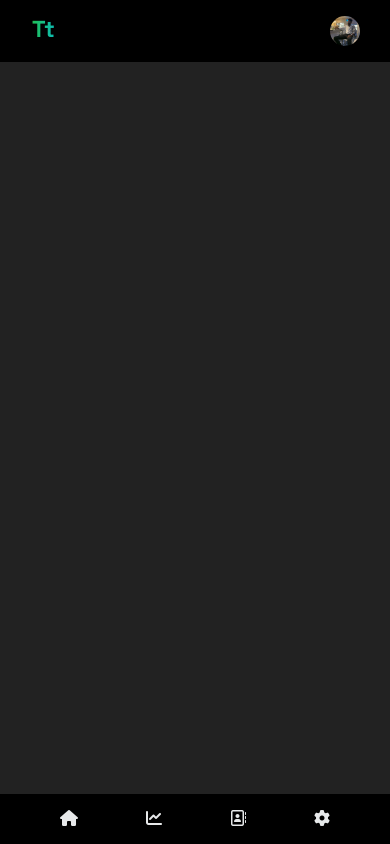
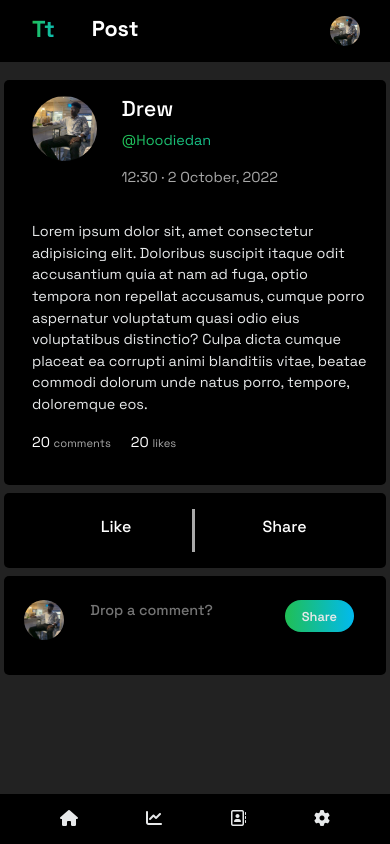
Before and after one commit to HoodieDan/Tektalk, a Vue app: page /post/1 in a window 390 px wide. Before the commit this address had no page. Built offline with nearby package versions, Linux system fonts and the light colour scheme.

Commit message:
added individual post page and made it responsive

```diff
--- a/src/App.vue
+++ b/src/App.vue
@@ -108,5 +108,8 @@ p {
         padding-left: 1rem;
         padding-right: 0.25rem;
     }
+    .pad {
+      padding-top: 5rem;
+    }
 }
 </style>
--- a/src/assets/main.css
+++ b/src/assets/main.css
@@ -46,3 +46,18 @@
 .no-underline {
     text-decoration: none;
 }
+.light {
+    color: #e7e9ea;
+}
+.darkest {
+    color: #222222;
+}
+.text-gradient {
+    background: linear-gradient(to right, #20BF55, #01BAEF);
+    -webkit-text-fill-color: transparent;
+    -webkit-background-clip: text;
+}
+.normal-fa {
+    background-color: transparent;
+    color: #e7e9ea;
+}
--- /dev/null
+++ b/src/components/AddComment.vue
@@ -0,0 +1,86 @@
+<template>
+  <div class="">
+    <div class="post-box">
+        <div class="row">
+            <router-link :to="{name: 'Profile', params: { username: 'hoodiedan' }}" class="col-lg-1 col-md-1 col-sm-2 col-2">
+                <div class="circular">
+                    <img src="../assets/images/me.jpg" alt="handsome">
+                </div>
+            </router-link>
+            <div class="col-lg-11 col-md-11 col-sm-10 col-10 form">
+                <div class="row w-100">
+                    <div class="col-8 ">
+                        <textarea name="status" id="status" :class="{ 'stop-typing': tooLong }" rows="2" placeholder="Drop a comment?"
+                        v-model="status"></textarea>
+                    </div>
+                    <div class="col-4 buttons">
+                        <div class="talk-btn">
+                            <p class="other-talks">Share</p>
+                        </div>
+                    </div>
+                </div>
+            </div>
+        </div>
+    </div>
+  </div>
+</template>
+
+<script>
+export default {
+    name: 'AddComment',
+    data() {
+        return {
+            status: '',
+        }
+    },
+    computed: {
+        tooLong() {
+            return this.status.length >= 140
+        }
+    }
+}
+</script>
+
+<style scoped>
+div.post-box {
+    width: 100%;
+    background-color: #000;
+    padding: 1.5rem 1rem;
+    border-radius: 5px;
+    margin-bottom: 0.5rem;
+}
+div.form {
+    display: flex;
+    align-items: center;
+}
+div.form > *, div.buttons > * {
+    margin-right: 0.5rem;
+}
+textarea {
+    background: transparent;
+    backdrop-filter: blur(45px);
+    color: #e7e9ea;
+    border: none;
+    width: 100%;
+    cursor: pointer;
+    font-size: 0.9rem;
+    font-weight: 500;
+    resize: none;
+}
+textarea:focus {
+    outline-style: none;
+}
+.stop-typing {
+    pointer-events: none;
+}
+.talk-btn {
+  padding: 0.5rem 2rem;
+}
+.other-talks {
+  margin: 0;
+}
+div.attached {
+    display: flex;
+    align-items: center;
+}
+</style>
--- a/src/components/PostItem.vue
+++ b/src/components/PostItem.vue
@@ -1,7 +1,7 @@
 <template>
   <div class="">
     <div class="post" v-for="post in postArr" :key="post">
-        <div class="row">
+        <router-link :to="{ name: 'Post', params: { postID: post } }" class="row no-underline">
             <router-link :to="{name: 'Profile', params: { username: 'hoodiedan' }}" class="col-lg-1 col-md-1 col-sm-2 col-2">
                 <div class="circular">
                     <img src="../assets/images/me.jpg" alt="handsome">
@@ -10,10 +10,10 @@
             <div class="col-lg-11 col-md-11 col-sm-10 col-10">
                 <div>
                     <div class="user-details">
-                        <h6 class="mb-0">Drew · <span class="subtext">now</span></h6>
+                        <h6 class="mb-0 light">Drew · <span class="subtext">now</span></h6>
                         <p class="subtext username">@Hoodiedan</p>
                     </div>
-                    <div class="user-post">
+                    <div class="user-post light">
                         <p>Lorem ipsum dolor sit, amet consectetur adipisicing elit.
                             Doloribus suscipit itaque odit accusantium quia at nam ad fuga,
                             optio tempora non repellat accusamus, cumque porro aspernatur
@@ -21,9 +21,12 @@
                             cumque placeat ea corrupti animi blanditiis vitae, beatae commodi
                             dolorum unde natus porro, tempore, doloremque eos.</p>
                     </div>
+                </div>
+            </div>
+        </router-link>
         <div class="function-icons">
             <!-- comment lol -->
-                        <div class="svg-box">
+            <router-link :to="{ name: 'Post', params: { postID: post } }" class="svg-box no-underline d-flex">
                 <svg
                     width="16px"
                     height="16px"
@@ -42,7 +45,7 @@
                     </g>
                 </svg>
                 <p class="subtext">{{ post }}</p>
-                        </div>
+            </router-link>
             <!-- Like  -->
             <div class="svg-box">
                 <svg
@@ -86,10 +89,6 @@
                         />
                     </g>
                 </svg>
-                            <p class="subtext">1</p>
-                        </div>
-                    </div>
-                </div>
             </div>
         </div>
     </div>
@@ -145,6 +144,7 @@ div.post {
 .function-icons {
     display: flex;
     justify-content: space-between;
+    margin-left: 8.33%;
 }
 div.svg-box {
     display: flex;
--- a/src/components/SideMenu.vue
+++ b/src/components/SideMenu.vue
@@ -153,10 +153,10 @@ h6 {
     border-bottom: 1px solid #222222;
 }
 .bottom-nav {
+    margin-top: 0.5rem;
     border-top: 1px solid #222222;
 }
 .sign-out {
-    padding-top: 0.5rem;
     align-self: center !important;
 }
 @media (max-width: 992px) {
--- a/src/components/TopBar.vue
+++ b/src/components/TopBar.vue
@@ -52,6 +52,9 @@ export default {
 </script>
 
 <style scoped>
+h4 {
+    font-weight: 700;
+}
 .top-bar {
    position: fixed;
    width: 100%;
--- a/src/router/index.js
+++ b/src/router/index.js
@@ -13,6 +13,11 @@ const router = createRouter({
       name: 'Profile',
       component: () => import('../views/UserProfile.vue')
     },
+    {
+      path: '/post/:postID',
+      name: 'Post',
+      component: () => import('../views/PostDetails.vue')
+    },
   ]
 })
 
--- /dev/null
+++ b/src/views/PostDetails.vue
@@ -0,0 +1,115 @@
+<template>
+  <div class="container">
+    <div class="post">
+        <div class="row">
+            <div class="col-3">
+                <router-link :to="{name: 'Profile', params: { username: 'hoodiedan' }}">
+                    <div class="circular">
+                        <img src="../assets/images/me.jpg" alt="gorgeous">
+                    </div>
+                </router-link>
+            </div>
+            <div class="col-9">
+                <div class="name-and-username">
+                    <h4>Drew</h4>
+                    <p class="text-gradient">@Hoodiedan</p>
+                    <p class="dark">12:30 · 2 October, 2022</p>
+                </div>
+            </div>
+            <div class="user-post light mt-3">
+                <p>Lorem ipsum dolor sit, amet consectetur adipisicing elit.
+                    Doloribus suscipit itaque odit accusantium quia at nam ad fuga,
+                    optio tempora non repellat accusamus, cumque porro aspernatur
+                    voluptatum quasi odio eius voluptatibus distinctio? Culpa dicta
+                    cumque placeat ea corrupti animi blanditiis vitae, beatae commodi
+                    dolorum unde natus porro, tempore, doloremque eos.</p>
+            </div>
+            <div class="col-auto">
+                <p>20 <span class="subtext">comments</span></p>
+            </div>
+            <div class="col-auto">
+                <p>20 <span class="subtext">likes</span></p>
+            </div>
+        </div>
+    </div>
+
+    <!-- Like and Share Buttons -->
+    <div class="like-and-share row">
+        <div class="like col-6 text-center">
+            <h6>Like</h6>
+        </div>
+        <div class="share col-6 text-center">
+            <h6>Share</h6>
+        </div>
+    </div>
+
+    <!-- comment box  -->
+    <div>
+        <AddComment />
+    </div>
+  </div>
+</template>
+
+<script>
+import AddComment from '../components/AddComment.vue';
+export default {
+    name: "PostDetails",
+    components: { AddComment }
+}
+</script>
+
+<style scoped>
+div.post {
+    width: 100%;
+    background-color: #000;
+    padding: 1rem 1.5rem;
+    border-radius: 5px;
+    margin-bottom: 0.5rem;
+    cursor: pointer;
+}
+div.circular {
+    width: 100px;
+    height: 100px;
+}
+div.like-and-share {
+    width: 100%;
+    background-color: #000;
+    border-radius: 5px;
+    padding: 1rem 1.5rem;
+    margin: 0 0 0.5rem 0;
+}
+.like {
+    border-right: 3px solid #A9A9A9;
+    cursor: pointer;
+    padding-top: 0.5rem;
+    padding-bottom: 0.5rem;
+    border-top-left-radius: 5px;
+    border-bottom-left-radius: 5px;
+    transition: all 0.5s;
+}
+.share {
+    cursor: pointer;
+    padding-top: 0.5rem;
+    padding-bottom: 0.5rem;
+    border-top-right-radius: 5px;
+    transition: all 0.5s;
+    border-bottom-right-radius: 5px;
+}
+.like:hover,
+.share:hover {
+    background-color: #191919;
+    color: #01BAEF;
+}
+@media (max-width: 575px) {
+    div.circular {
+        width: 65px;
+        height: 65px;
+    }
+}
+@media (max-width: 310px) {
+    div.circular {
+        width: 45px;
+        height: 45px;
+    }
+}
+</style>
--- a/src/views/UserProfile.vue
+++ b/src/views/UserProfile.vue
@@ -184,9 +184,11 @@ div.info {
 }
 .tab:hover {
     background-color: #191919;
+    color: #20BF55;
 }
 .active-tab {
     background-color: #191919;
+    color: #20BF55;
 }
 @media (max-width: 575px) {
     .container {
```
Lines whose indentation alone changed are shown as unchanged.
